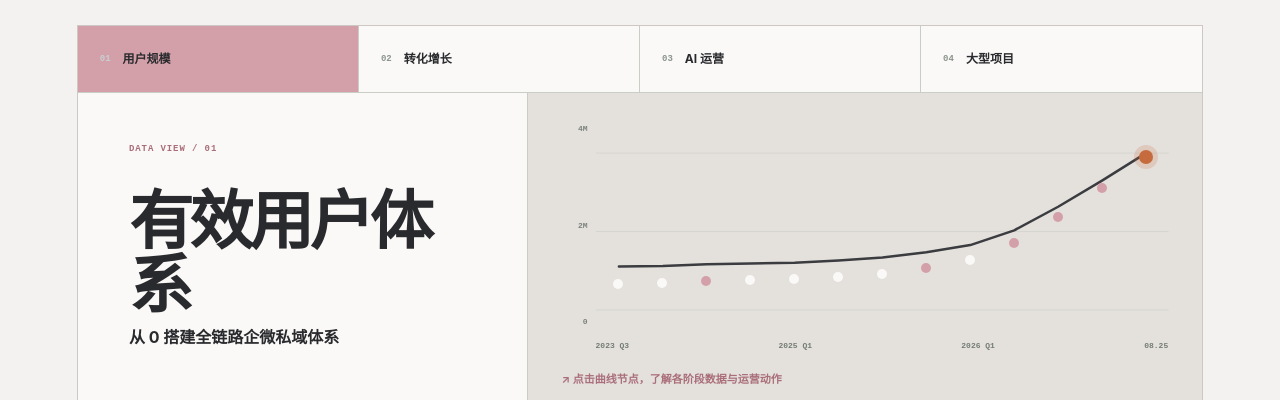
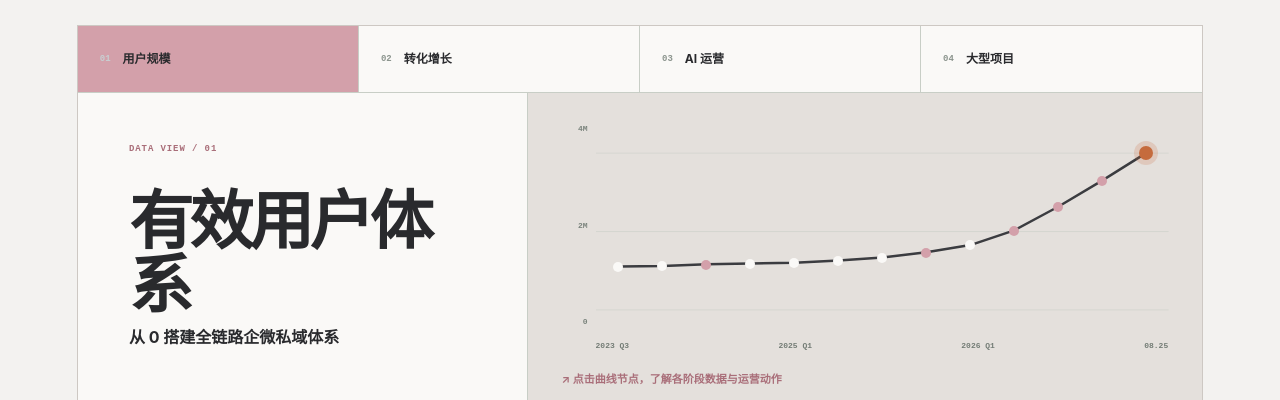
Before and after one commit to yuanliu-0829/lly-portfolio, a Next.js app: page / in a window 1280 px wide. Shown: the part 1160-1560 px from the top of the page. Built offline with nearby package versions, Linux system fonts and the light colour scheme.

Commit message:
Align growth chart nodes and clarify concert campaign

```diff
--- a/app/globals.css
+++ b/app/globals.css
@@ -78,8 +78,9 @@ nav a:hover { opacity:.5; }
 .trend-visual { display:grid; grid-template-rows:1fr auto auto; gap:12px; padding:32px 34px 24px; }
 .trend-chart { display:grid; grid-template-columns:34px 1fr; min-height:225px; }
 .trend-axis { padding:0 8px 24px 0; display:flex; flex-direction:column; justify-content:space-between; color:#7a837c; font:700 8px/1 monospace; text-align:right; }
-.trend-plot { position:relative; min-width:0; }
-.trend-plot svg { position:absolute; inset:0 0 24px; width:100%; height:calc(100% - 24px); overflow:visible; }
+.trend-plot { display:grid; grid-template-rows:minmax(0,1fr) 24px; min-width:0; }
+.trend-canvas { position:relative; min-width:0; min-height:0; }
+.trend-plot svg { position:absolute; inset:0; width:100%; height:100%; overflow:visible; }
 .trend-plot line { stroke:#c2c9c1; stroke-width:.45; vector-effect:non-scaling-stroke; }
 .trend-plot polyline { fill:none; stroke:#252a2e; stroke-width:2.5; vector-effect:non-scaling-stroke; stroke-linejoin:round; stroke-linecap:round; }
 .trend-plot button { position:absolute; width:10px; height:10px; margin:-5px 0 0 -5px; padding:0; border:0; border-radius:50%; background:#4e5651; cursor:pointer; box-shadow:none; transition:transform .18s ease,box-shadow .18s ease; }
@@ -87,7 +88,7 @@ nav a:hover { opacity:.5; }
 .trend-plot button:hover { transform:scale(1.35); }
 .trend-plot button.active { width:14px; height:14px; margin:-7px 0 0 -7px; background:#111416; box-shadow:0 0 0 5px rgba(17,20,22,.14); }
 .trend-plot button.active.key-event { background:#c56b3d; box-shadow:0 0 0 5px rgba(197,107,61,.2); }
-.trend-xlabels { position:absolute; left:0; right:0; bottom:0; display:flex; justify-content:space-between; color:#737c75; font:700 8px/1 monospace; }
+.trend-xlabels { display:flex; align-items:end; justify-content:space-between; color:#737c75; font:700 8px/1 monospace; }
 .trend-hint { margin:8px 0 15px; color:#7a675c; font-size:11px; font-weight:700; }
 .trend-detail { display:grid; grid-template-columns:1fr auto; gap:6px 16px; padding-top:18px; border-top:1px solid #bdc5bd; }
 .trend-detail > span { color:#657068; font:700 9px/1.4 monospace; letter-spacing:.04em; }
--- a/app/page.tsx
+++ b/app/page.tsx
@@ -22,7 +22,7 @@ const content = {
       scale: ['有效用户体系', '从 0 搭建全链路企微私域体系', '5 大获客入口 · 最高 30 天留存率 62%'],
       conversion: ['把流量转成业务结果', '客单价从 1.5 元增长至 8 元', '精准推送、活动运营与成本控制共同驱动转化'],
       efficiency: ['AI 重构服务效率', '从自动应答到会话质检的运营闭环', '减少重复咨询，同时提高服务覆盖与执行质量'],
-      reach: ['大型项目统筹', '把跨部门协作转成可量化交付', '覆盖高校迎新与 KOL 整合营销两类复杂项目'],
+      reach: ['动感地带演唱会企微宣发', '统筹从活动传播到企业微信获客的完整链路', '负责裂变机制、内容触达、企微承接与成本复盘'],
     },
     workEyebrow: 'SELECTED WORK / 作品精选',
     workTitle: '我如何把策略变成结果',
@@ -79,7 +79,7 @@ const content = {
       scale: ['3.6M valid users', 'An end-to-end WeCom system built from zero', '5 acquisition channels · peak 30-day retention of 62%'],
       conversion: ['Turning traffic into outcomes', 'Average order value grew from RMB 1.5 to RMB 8', 'Targeted messaging, campaign design and cost control worked together'],
       efficiency: ['AI-powered service operations', 'From automated replies to conversation QA', 'Reducing repetitive work while improving coverage and execution'],
-      reach: ['Large-scale program delivery', 'Making cross-functional delivery measurable', 'University orientation and KOL campaigns at scale'],
+      reach: ['M-Zone concert WeCom campaign', 'Leading the journey from event promotion to WeCom acquisition', 'Referral design, campaign messaging, WeCom capture and cost review'],
     },
     workEyebrow: 'SELECTED WORK',
     workTitle: 'Turning strategy into outcomes',
@@ -153,11 +153,13 @@ function GrowthTrend({ lang }: { lang: Language }) {
       <div className="trend-chart">
         <div className="trend-axis"><span>4M</span><span>2M</span><span>0</span></div>
         <div className="trend-plot" aria-label={lang === 'zh' ? '累计有效用户增长趋势' : 'Cumulative valid-user growth'}>
-          <svg viewBox="0 0 100 100" preserveAspectRatio="none" aria-hidden="true">
-            <line x1="0" y1="14" x2="100" y2="14" /><line x1="0" y1="53" x2="100" y2="53" /><line x1="0" y1="92" x2="100" y2="92" />
-            <polyline points={polyline} />
-          </svg>
-          {coords.map(({ x, y }, index) => <button key={growthData[index].period} style={{ left: `${x}%`, top: `${y}%` }} className={`${selected === index ? 'active ' : ''}${growthData[index].keyEvent ? 'key-event' : ''}`.trim()} onClick={() => setSelected(index)} aria-label={`${growthData[index].period}: ${format(growthData[index].total)}`} />)}
+          <div className="trend-canvas">
+            <svg viewBox="0 0 100 100" preserveAspectRatio="none" aria-hidden="true">
+              <line x1="0" y1="14" x2="100" y2="14" /><line x1="0" y1="53" x2="100" y2="53" /><line x1="0" y1="92" x2="100" y2="92" />
+              <polyline points={polyline} />
+            </svg>
+            {coords.map(({ x, y }, index) => <button key={growthData[index].period} style={{ left: `${x}%`, top: `${y}%` }} className={`${selected === index ? 'active ' : ''}${growthData[index].keyEvent ? 'key-event' : ''}`.trim()} onClick={() => setSelected(index)} aria-label={`${growthData[index].period}: ${format(growthData[index].total)}`} />)}
+          </div>
           <div className="trend-xlabels"><span>2023 Q3</span><span>2025 Q1</span><span>2026 Q1</span><span>08.25</span></div>
         </div>
       </div>
```
